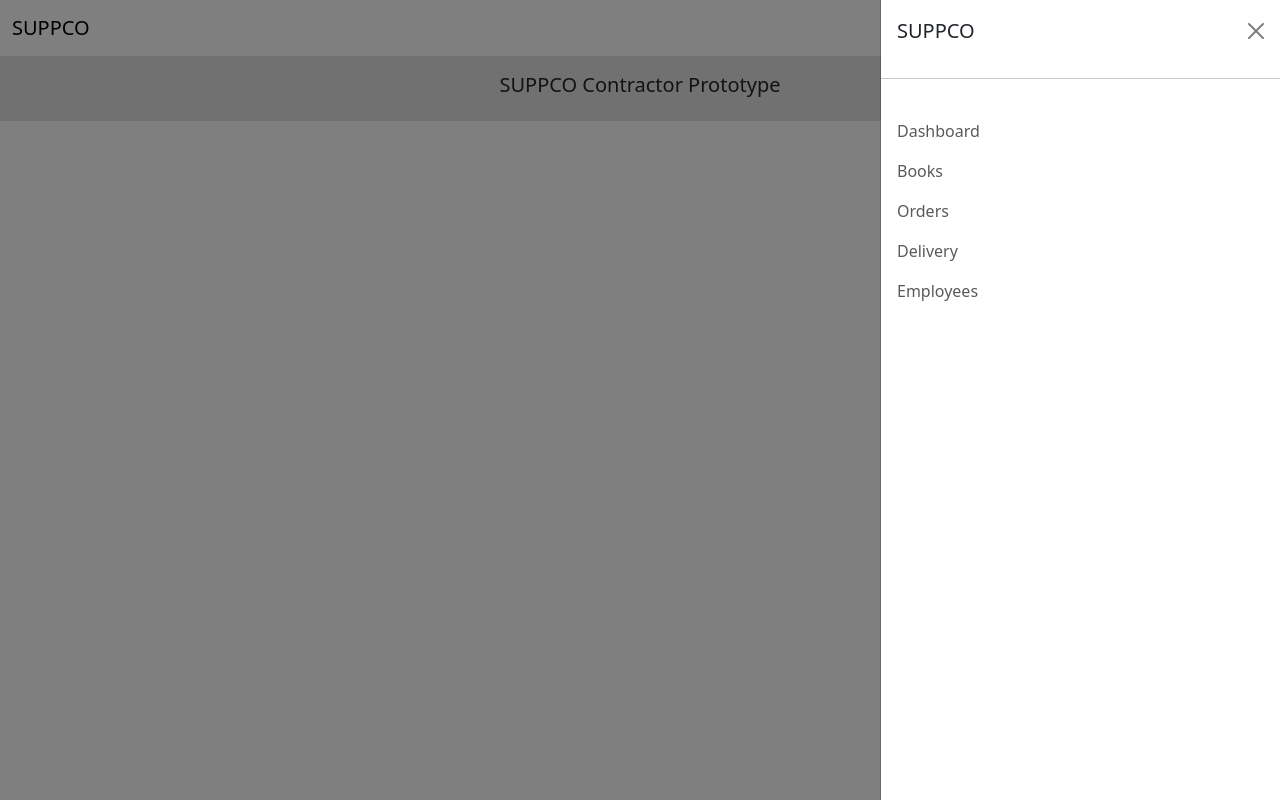
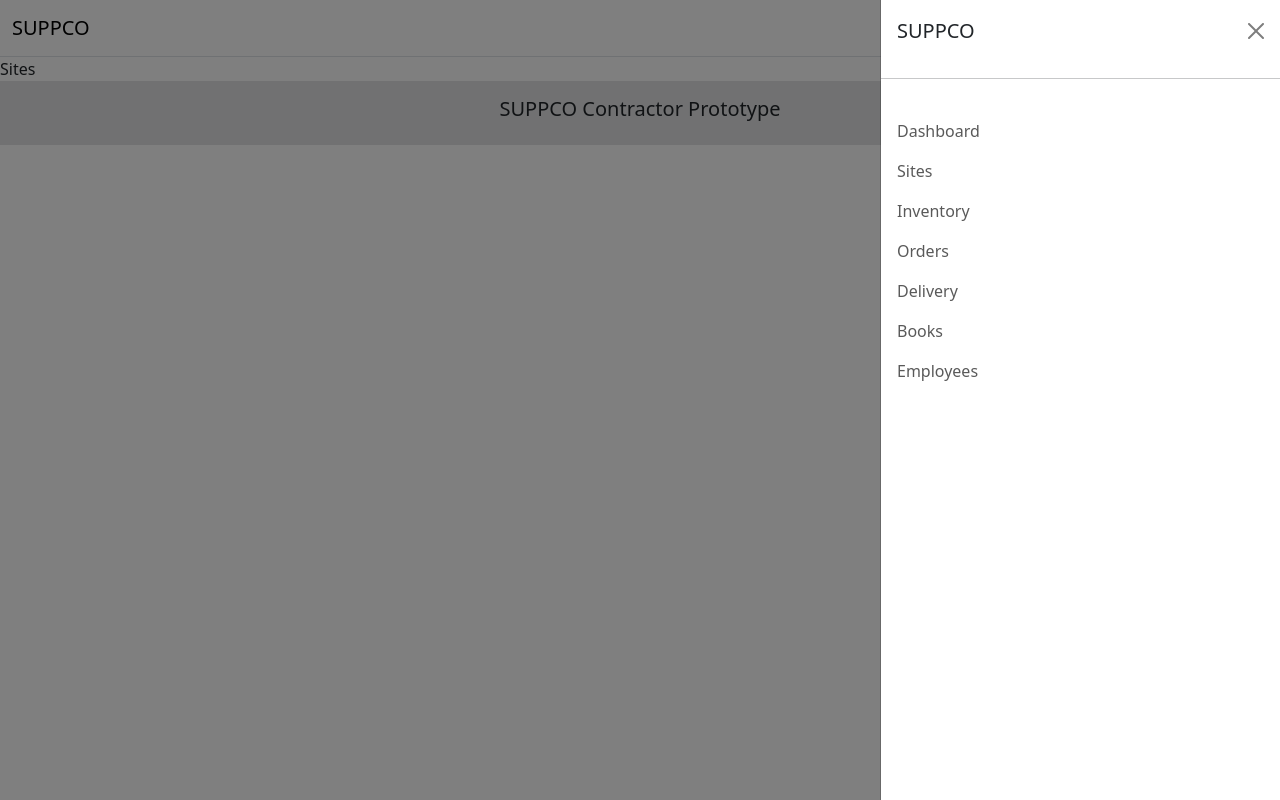
Before and after one commit to daltechafrica/suppco-contractor-prototype, a React (Create React App) app: page /sites in a window 1280 px wide. Both pictures are taken after a click on the button "Toggle navigation". Built offline with nearby package versions, Linux system fonts and the light colour scheme.

Commit message:
add sites

```diff
--- a/src/constants/Routes.jsx
+++ b/src/constants/Routes.jsx
@@ -11,6 +11,7 @@ const Inventory = React.lazy(() => import("../pages/Inventory"));
 const Books = React.lazy(() => import("../pages/Books"));
 const OrdersDetail = React.lazy(() => import("../pages/OrdersDetail"));
 const Employees = React.lazy(() => import("../pages/Employees"));
+const Sites = React.lazy(() => import("../pages/Sites"));
 
 function BaseRouter() {
   return (
@@ -40,6 +41,7 @@ function BaseRouter() {
             <Route path={appLinks.Books} element={<Books />} />
             <Route path={`/orders/:id/detail`} element={<OrdersDetail />} />
             <Route path={appLinks.Employees} element={<Employees />} />
+            <Route path={appLinks.Sites} element={<Sites />} />
           </Routes>
           <Footer />
         </Suspense>
--- a/src/constants/links.jsx
+++ b/src/constants/links.jsx
@@ -5,6 +5,7 @@ const appLinks = {
     Inventory: "/inventory",
     Books: "/books",
     Employees: "/employees",
+    Sites: "/sites",
 }
 
 export {appLinks}
--- a/src/layouts/Navbar.jsx
+++ b/src/layouts/Navbar.jsx
@@ -44,8 +44,13 @@ function Navbar() {
                 </Link>
               </li>
               <li className="nav-item">
-                <Link className="nav-link" to={appLinks.Books}>
-                  Books
+                <Link className="nav-link" to={appLinks.Sites}>
+                  Sites
+                </Link>
+              </li>
+              <li className="nav-item">
+                <Link className="nav-link" to={appLinks.Inventory}>
+                  Inventory
                 </Link>
               </li>
               <li className="nav-item">
@@ -56,6 +61,11 @@ function Navbar() {
               <li className="nav-item">
                 <Link className="nav-link" to={appLinks.Delivery}>
                   Delivery
+                </Link>
+              </li>
+              <li className="nav-item">
+                <Link className="nav-link" to={appLinks.Books}>
+                  Books
                 </Link>
               </li>
               <li className="nav-item">
--- /dev/null
+++ b/src/pages/Sites.jsx
@@ -0,0 +1,9 @@
+import React from 'react'
+
+function Sites() {
+  return (
+    <div>Sites</div>
+  )
+}
+
+export default Sites
```
